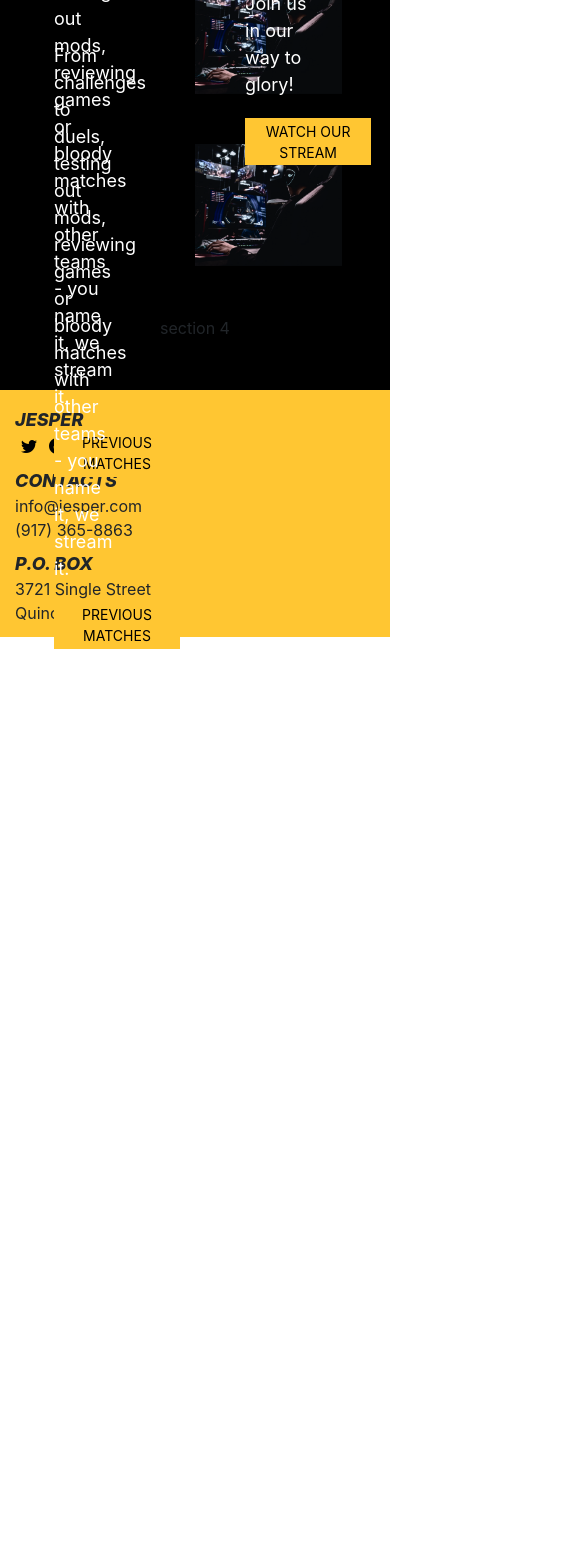
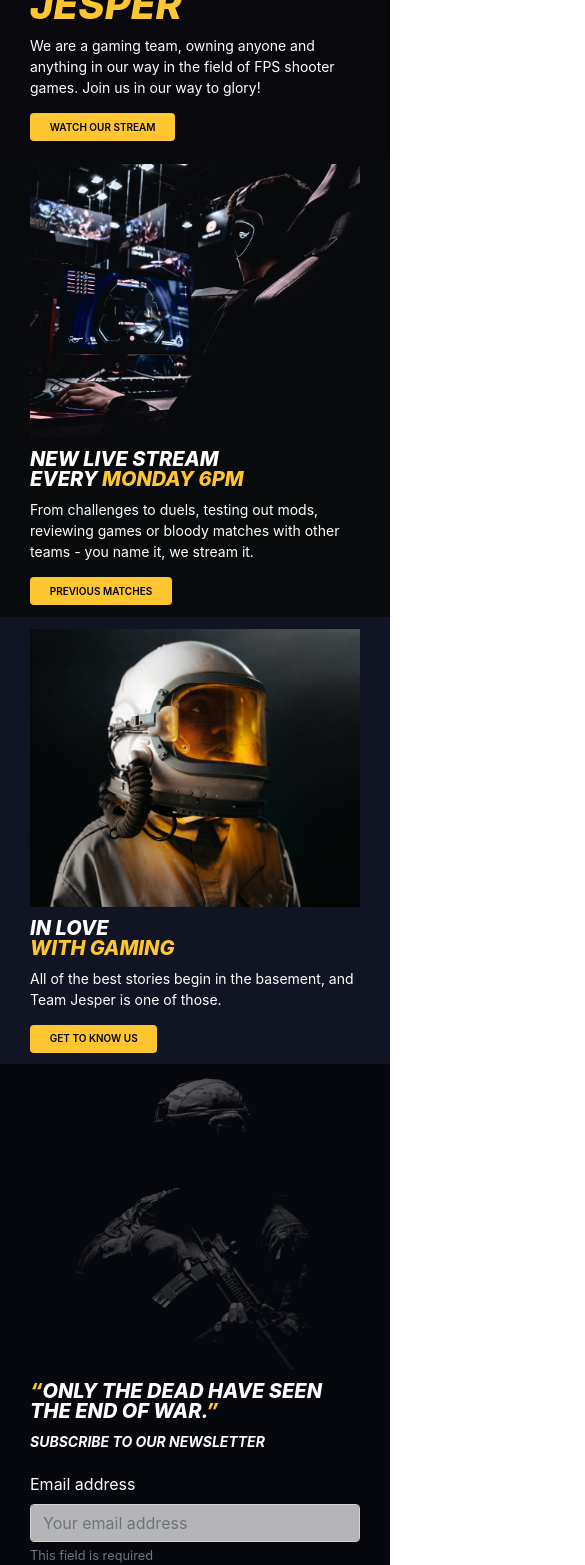
Before and after one commit to vclong2003/career-orientation-react, a React (Create React App) app: page / in a window 390 px wide. Shown: the part 432-1997 px from the top of the page, 585 px wide, since content can reach past the window. Before the commit the page ends 1081 px from the top, so only its background shows below. Built offline with nearby package versions, Linux system fonts and the light colour scheme.

Commit message:
99% homepage

```diff
--- a/src/Components/Footer/index.js
+++ b/src/Components/Footer/index.js
@@ -3,6 +3,7 @@ import styles from "./style.module.css";
 import Container from "react-bootstrap/Container";
 import Row from "react-bootstrap/Row";
 import Col from "react-bootstrap/Col";
+import Button from "react-bootstrap/Button";
 
 export default function Footer() {
   return (
@@ -12,30 +13,30 @@ export default function Footer() {
           <Container>
             <Row className={styles.title}>JESPER</Row>
             <Row>
-              <button
+              <Button
                 className={styles.socialMediaBtn}
                 onClick={() => {
                   handleSocialMediaBtn("twitterLink");
                 }}
               >
                 <i className="bi bi-twitter" />
-              </button>
-              <button
+              </Button>
+              <Button
                 className={styles.socialMediaBtn}
                 onClick={() => {
                   handleSocialMediaBtn("facebbokLink");
                 }}
               >
                 <i className="bi bi-facebook" />
-              </button>
-              <button
+              </Button>
+              <Button
                 className={styles.socialMediaBtn}
                 onClick={() => {
                   handleSocialMediaBtn("instaLink");
                 }}
               >
                 <i className="bi bi-instagram" />
-              </button>
+              </Button>
             </Row>
           </Container>
         </Col>
--- a/src/Components/Footer/style.module.css
+++ b/src/Components/Footer/style.module.css
@@ -9,11 +9,12 @@
   font-style: italic;
   margin-right: auto;
 }
-.socialMediaBtn{
+.socialMediaBtn {
   border: none;
   outline: none;
   background-color: transparent;
+  color: black;
 }
-.itemContainer{
+.itemContainer {
   margin-top: 8px;
 }
--- a/src/Pages/Home/index.js
+++ b/src/Pages/Home/index.js
@@ -2,12 +2,15 @@ import React from "react";
 import styles from "./style.module.css";
 import { Container } from "react-bootstrap";
 import Image from "react-bootstrap/Image";
+import Button from "react-bootstrap/Button";
+import Form from "react-bootstrap/Form";
 export default class Home extends React.Component {
   render() {
     return (
       <Container className={styles.container} fluid>
+        {/*Section 1 ---------------------------------------------------------------*/}
         <Container className={styles.section_1} fluid>
-          <Container>
+          <Container className={styles.imgContainer_1} fluid>
             <Image
               src={require("../../Assets/Images/pic_1_demo.webp")}
               className={styles.img_1}
@@ -21,9 +24,10 @@ export default class Home extends React.Component {
               We are a gaming team, owning anyone and anything in our way in the
               field of FPS shooter games. Join us in our way to glory!
             </div>
-            <button className={styles.button_1}>WATCH OUR STREAM</button>
+            <Button className={styles.button_1}>WATCH OUR STREAM</Button>
           </Container>
         </Container>
+        {/*Section 2 ---------------------------------------------------------------*/}
         <Container className={styles.section_2} fluid>
           <Container className={styles.imgContainer_2} fluid>
             <Image
@@ -42,32 +46,77 @@ export default class Home extends React.Component {
               From challenges to duels, testing out mods, reviewing games or
               bloody matches with other teams - you name it, we stream it.
             </div>
-            <button className={styles.button_2}>PREVIOUS MATCHES</button>
+            <Button className={styles.button_2}>PREVIOUS MATCHES</Button>
           </Container>
         </Container>
+        {/*Section 3 ---------------------------------------------------------------*/}
         <Container className={styles.section_3} fluid>
-          <Container className={styles.imgContainer_2} fluid>
+          <Container className={styles.imgContainer_3} fluid>
             <Image
-              src={require("../../Assets/Images/pic_2_demo.webp")}
+              src={require("../../Assets/Images/pic_3_demo.webp")}
               fluid
-              className={styles.img_2}
+              className={styles.img_3}
             />
           </Container>
-          <Container className={styles.infoContainer_2}>
-            <div className={styles.title_2}>
-              NEW LIVE STREAM
+          <Container className={styles.infoContainer_3}>
+            <div className={styles.title_3}>
+              IN LOVE
               <br />
-              EVERY <i className={styles.yellowText}>MONDAY 6PM</i>
+              <i className={styles.yellowText}>WITH GAMING</i>
             </div>
-            <div className={styles.info_2}>
-              From challenges to duels, testing out mods, reviewing games or
-              bloody matches with other teams - you name it, we stream it.
+            <div className={styles.info_3}>
+              All of the best stories begin in the basement, and Team Jesper is
+              one of those.
             </div>
-            <button className={styles.button_2}>PREVIOUS MATCHES</button>
+            <Button className={styles.button_3}>GET TO KNOW US</Button>
           </Container>
         </Container>
-        <Container className={styles.section_4}>section 4</Container>
+        {/*Section 4 ---------------------------------------------------------------*/}
+        <Container className={styles.section_4} fluid>
+          <Container className={styles.imgContainer_4} fluid>
+            <Image
+              src={require("../../Assets/Images/pic_4_demo.webp")}
+              className={styles.img_4}
+            />
+          </Container>
+          <Container className={styles.infoContainer_4}>
+            <div className={styles.title_4}>
+              <i className={styles.yellowText}>“</i>
+              ONLY THE DEAD HAVE SEEN THE END OF WAR.
+              <i className={styles.yellowText}>”</i>
+            </div>
+            <div className={styles.info_4}>SUBSCRIBE TO OUR NEWSLETTER</div>
+            <Form className={styles.subscribe_form}>
+              <Form.Label className={styles.subscribe_form_label}>
+                Email address
+              </Form.Label>
+              <Form.Control
+                className={styles.subscribe_form_input}
+                type="email"
+                placeholder="Your email address"
+                id="emailInput"
+              />
+              <Form.Text className="text-muted">
+                This field is required
+              </Form.Text>
+              <Button
+                className={styles.button_4}
+                onClick={() => {
+                  handleEmailSubscribe(
+                    document.querySelector("#emailInput").value
+                  );
+                }}
+              >
+                SUBMIT
+              </Button>
+            </Form>
+          </Container>
+        </Container>
       </Container>
     );
   }
 }
+
+const handleEmailSubscribe = (email) => {
+  alert(email);
+};
--- a/src/Pages/Home/style.module.css
+++ b/src/Pages/Home/style.module.css
@@ -6,40 +6,75 @@
 .section_2,
 .section_3,
 .section_4 {
-  background-color: black;
   position: relative;
   display: flex;
   flex-direction: row;
   justify-content: center;
   align-items: center;
-  padding-bottom: 50px;
+  padding-top: 3%;
+  padding-bottom: 3%;
+}
+.section_1 {
+  background-color: #08080d;
+}
+.section_2 {
+  background-color: #080a0c;
+}
+.section_3 {
+  background-color: #111523;
+}
+.section_4 {
+  background-color: #07080d;
+}
+.imgContainer_1,
+.imgContainer_2,
+.imgContainer_3,
+.imgContainer_4 {
+  display: flex;
+  flex-direction: row;
+  justify-content: flex-start;
+  width: 80%;
 }
 .imgContainer_2 {
-  display: flex;
-  flex-direction: row;
   justify-content: flex-end;
-  width: 90%;
 }
-.img_1 {
-  width: 75%;
+.imgContainer_4 {
+  justify-content: flex-end;
+}
+.img_1,
+.img_4 {
+  width: 65%;
 }
 .img_2 {
-  width: 50%;
+  width: 40%;
 }
-.infoContainer_1 {
+.img_3 {
+  width: 40%;
+}
+.infoContainer_1,
+.infoContainer_2,
+.infoContainer_3,
+.infoContainer_4 {
   width: 40%;
   position: absolute;
   z-index: 10;
+}
+.infoContainer_1 {
   right: 1%;
 }
 .infoContainer_2 {
-  width: 40%;
-  position: absolute;
-  z-index: 10;
-  left: 10%;
+  left: 15%;
+}
+.infoContainer_3 {
+  right: 1%;
+}
+.infoContainer_4 {
+  left: 15%;
 }
 .title_1,
-.title_2 {
+.title_2,
+.title_3,
+.title_4 {
   padding-top: 0;
   padding-bottom: 0;
   margin-top: 0;
@@ -53,11 +88,20 @@
 .title_2 {
   font-size: 40px;
 }
+.title_3 {
+  font-size: 40px;
+}
+.title_4 {
+  font-size: 40px;
+  width: 60%;
+}
 .yellowText {
   color: #ffc632;
 }
 .info_1,
-.info_2 {
+.info_2,
+.info_3,
+.info_4 {
   margin-top: 40px;
   color: white;
   width: 60%;
@@ -66,8 +110,15 @@
 .info_2 {
   width: 50%;
 }
+.info_4 {
+  font-size: 22px;
+  font-weight: 700;
+  font-style: italic;
+}
 .button_1,
-.button_2 {
+.button_2,
+.button_3,
+.button_4 {
   border: none;
   outline: none;
   color: black;
@@ -76,13 +127,142 @@
   padding-right: 6%;
   padding-top: 2%;
   padding-bottom: 2%;
-  font-size: 14px;
+  font-size: 15px;
   margin-top: 20px;
+  font-weight: 600;
+}
+.subscribe_form {
+  margin-top: 20px;
+}
+.subscribe_form_label {
+  color: white;
+}
+.subscribe_form_input {
+  width: 50%;
+  background-color: rgba(255, 255, 255, 0.7);
 }
 
 @media only screen and (max-width: 768px) {
-  /* For mobile phones: */
-  .img_1 {
+  /* For mobile phones */
+  .section_1,
+  .section_2,
+  .section_3,
+  .section_4 {
+    flex-direction: column;
+  }
+  .imgContainer_1,
+  .imgContainer_2,
+  .imgContainer_3,
+  .imgContainer_4 {
+    width: 100%;
+  }
+  .img_1,
+  .img_2,
+  .img_3,
+  .img_4 {
+    width: 100%;
+  }
+  .infoContainer_1,
+  .infoContainer_2,
+  .infoContainer_3,
+  .infoContainer_4 {
+    margin-top: 3%;
+    width: 100%;
+    position: relative;
+    left: 0%;
+  }
+  .title_1 {
+    font-size: 40px;
+  }
+  .title_2,
+  .title_3,
+  .title_4 {
+    font-size: 20px;
+  }
+  .title_4 {
+    width: 100%;
+  }
+  .info_1,
+  .info_2,
+  .info_3,
+  .info_4 {
+    margin-top: 10px;
+    font-size: 14px;
+    width: 100%;
+  }
+  .button_1,
+  .button_2,
+  .button_3,
+  .button_4 {
+    font-size: 10px;
+    margin-top: 15px;
+  }
+  .subscribe_form_input {
     width: 100%;
   }
 }
+@media only screen and (min-width: 769px) and (max-width: 991px) {
+  /* For tablets */
+  .img_1,
+  .img_4 {
+    width: 70%;
+  }
+  .img_2,
+  .img_3 {
+    width: 50%;
+  }
+  .title_1 {
+    font-size: 50px;
+  }
+  .title_2,
+  .title_3,
+  .title_4 {
+    font-size: 20px;
+  }
+  .info_1,
+  .info_2,
+  .info_3,
+  .info_4 {
+    margin-top: 20px;
+    font-size: 14px;
+    width: 80%;
+  }
+  .info_2 {
+    width: 70%;
+  }
+  .button_1,
+  .button_2,
+  .button_3,
+  .button_4 {
+    font-size: 12px;
+  }
+  .subscribe_form_input {
+    width: 60%;
+  }
+}
+@media only screen and (min-width: 992px) and (max-width: 1200px) {
+  /* For small laptops */
+  .title_1 {
+    font-size: 60px;
+  }
+  .title_2,
+  .title_3,
+  .title_4 {
+    font-size: 30px;
+  }
+  .info_1,
+  .info_2,
+  .info_3,
+  .info_4 {
+    font-size: 14px;
+  }
+  .info_2 {
+    width: 70%;
+  }
+  .button_1,
+  .button_2,
+  .button_3,
+  .button_4 {
+    font-size: 12px;
+  }
+}
```
Also changed, not shown: mediaSelectorTemplate.txt (added), src/Assets/Images/pic_3_demo.webp (added), src/Assets/Images/pic_4_demo.webp (added).
